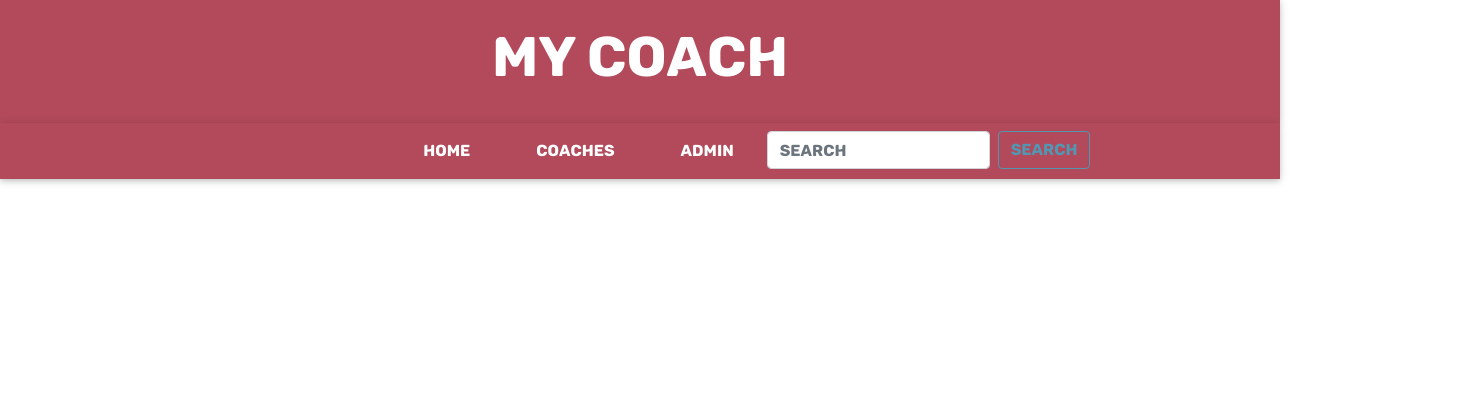
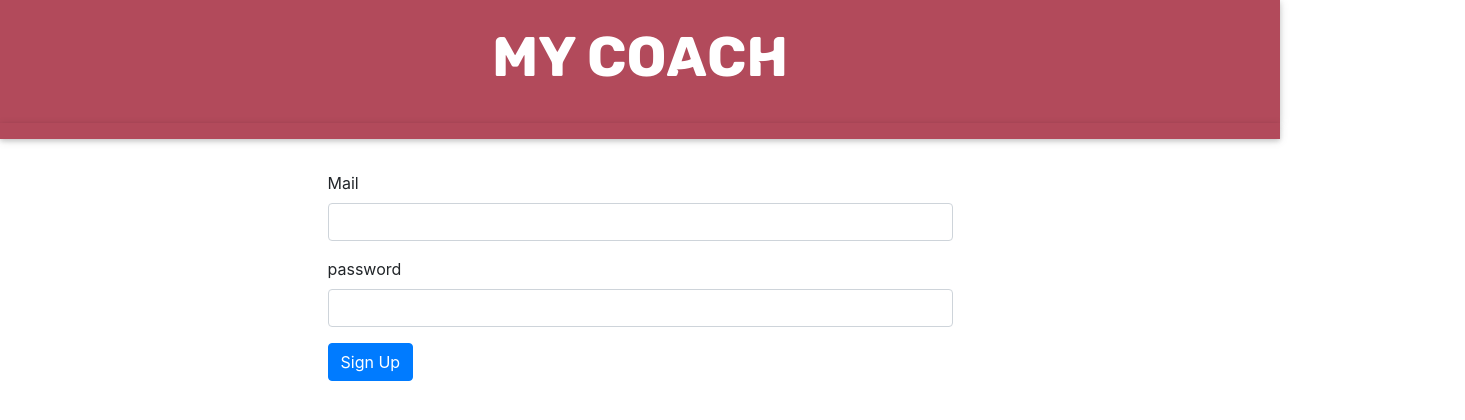
Before and after one commit to alexchvt/my-coach-app, an Angular app: page /signup in a window 1280 px wide. Before the commit this address led to /. Shown: the top 420 px of the page, 1465 px wide, since content can reach past the window. Built offline with nearby package versions, Linux system fonts and the light colour scheme.

Commit message:
Create auth components

```diff
--- a/src/app/app-routing.module.ts
+++ b/src/app/app-routing.module.ts
@@ -5,6 +5,7 @@
 import { CoachComponent } from './coach/coach.component';
 import { AgendaComponent } from './agenda/agenda.component';
 import { AdminComponent } from './admin/admin.component';
+import { SignupComponent } from './auth/signup/signup.component';
 
 const routes : Routes = [
   {path: 'coaches', component: CoachesComponent, data: { title: 'Coaches'}},
@@ -12,7 +13,7 @@
   {path: 'admin', component: AdminComponent, data: { title: 'Admin'}},
   {path: 'coaches/:id', component: CoachComponent, data: { title: 'Coach Profile'}},
   {path: '', redirectTo: '/coaches', pathMatch: 'full'},
-
+  {path: 'signup', component: SignupComponent, data: { title: 'Signup'}},
 ]
 
 @NgModule({
--- a/src/app/app.module.ts
+++ b/src/app/app.module.ts
@@ -13,10 +13,11 @@
 import { MenuMainComponent } from './menu-main/menu-main.component';
 
 import { CoachsService } from '../shared/coachs.service';
-import { LoginComponent } from './login/login.component';
 import { UserService } from 'src/shared/user.service';
 import { AdminComponent } from './admin/admin.component';
 import { MenuService } from 'src/shared/menu.service';
+import { SignupComponent } from './auth/signup/signup.component';
+import { SigninComponent } from './auth/signin/signin.component';
 
 @NgModule({
   declarations: [
@@ -26,8 +27,9 @@
     TraineeComponent,
     AgendaComponent,
     MenuMainComponent,
-    LoginComponent,
     AdminComponent,
+    SignupComponent,
+    SigninComponent,
   ],
   imports: [
     BrowserModule,
--- /dev/null
+++ b/src/app/auth/signin/signin.component.html
@@ -0,0 +1,3 @@
+<p>
+  signin works!
+</p>
--- /dev/null
+++ b/src/app/auth/signin/signin.component.ts
@@ -0,0 +1,15 @@
+import { Component, OnInit } from '@angular/core';
+
+@Component({
+  selector: 'app-signin',
+  templateUrl: './signin.component.html',
+  styleUrls: ['./signin.component.scss']
+})
+export class SigninComponent implements OnInit {
+
+  constructor() { }
+
+  ngOnInit() {
+  }
+
+}
--- /dev/null
+++ b/src/app/auth/signup/signup.component.html
@@ -0,0 +1,15 @@
+<div class="form row">
+  <div class="col-xs-12 col-sm-8 col-md-6 offset-sm-2 offset-md-3">
+<form (ngSubmit)="onSignup(f)" #f="ngForm">
+  <div class="form-group">
+    <label for="email">Mail</label>
+    <input class="form-control" type="email" id="email" name="email" ngModel>
+  </div>
+  <div class="form-group">
+      <label for="password">password</label>
+      <input class="form-control" type="password" id="password" name="password" ngModel>
+    </div>
+  <button class="btn btn-primary" type="submit">Sign Up</button>
+</form>
+</div>
+</div>
--- /dev/null
+++ b/src/app/auth/signup/signup.component.scss
@@ -0,0 +1,3 @@
+.form {
+    padding-top: 2rem;
+}
--- /dev/null
+++ b/src/app/auth/signup/signup.component.ts
@@ -0,0 +1,20 @@
+import { Component, OnInit } from '@angular/core';
+import { NgForm } from '@angular/forms';
+
+@Component({
+  selector: 'app-signup',
+  templateUrl: './signup.component.html',
+  styleUrls: ['./signup.component.scss']
+})
+export class SignupComponent implements OnInit {
+
+  constructor() { }
+
+  ngOnInit() {
+  }
+
+  onSignup(form: NgForm){
+    const email = form.value.email;
+    const password = form.value.password;
+  }
+}
--- a/src/app/login/login.component.html
+++ /dev/null
@@ -1,3 +0,0 @@
-<p>
-  login works!
-</p>
--- a/src/app/login/login.component.ts
+++ /dev/null
@@ -1,15 +0,0 @@
-import { Component, OnInit } from '@angular/core';
-
-@Component({
-  selector: 'app-login',
-  templateUrl: './login.component.html',
-  styleUrls: ['./login.component.css']
-})
-export class LoginComponent implements OnInit {
-
-  constructor() { }
-
-  ngOnInit() {
-  }
-
-}
--- a/src/app/menu-main/menu-main.component.html
+++ b/src/app/menu-main/menu-main.component.html
@@ -7,7 +7,7 @@
     <button class="navbar-toggler" type="button" (click)="toggleNavbar()">
         <span class="navbar-toggler-icon"></span>
       </button>
-  <div class="collapse navbar-collapse" [ngClass]="{ 'show': navbarOpen }">
+  <div *ngIf="" class="collapse navbar-collapse" [ngClass]="{ 'show': navbarOpen }">
   <ul class="nav nav-pills nav-fill mr-auto mt-2 mt-lg-0">
     <li class="nav-item"><a class="nav-link" routerLink="/home" href="#">Home</a></li>
     <li class="nav-item"><a class="nav-link" routerLink="/coaches">Coaches</a></li>
```
Also changed, not shown: src/app/auth/signin/signin.component.scss (added), 2 other files (tests, documents, lock files or other folders).
